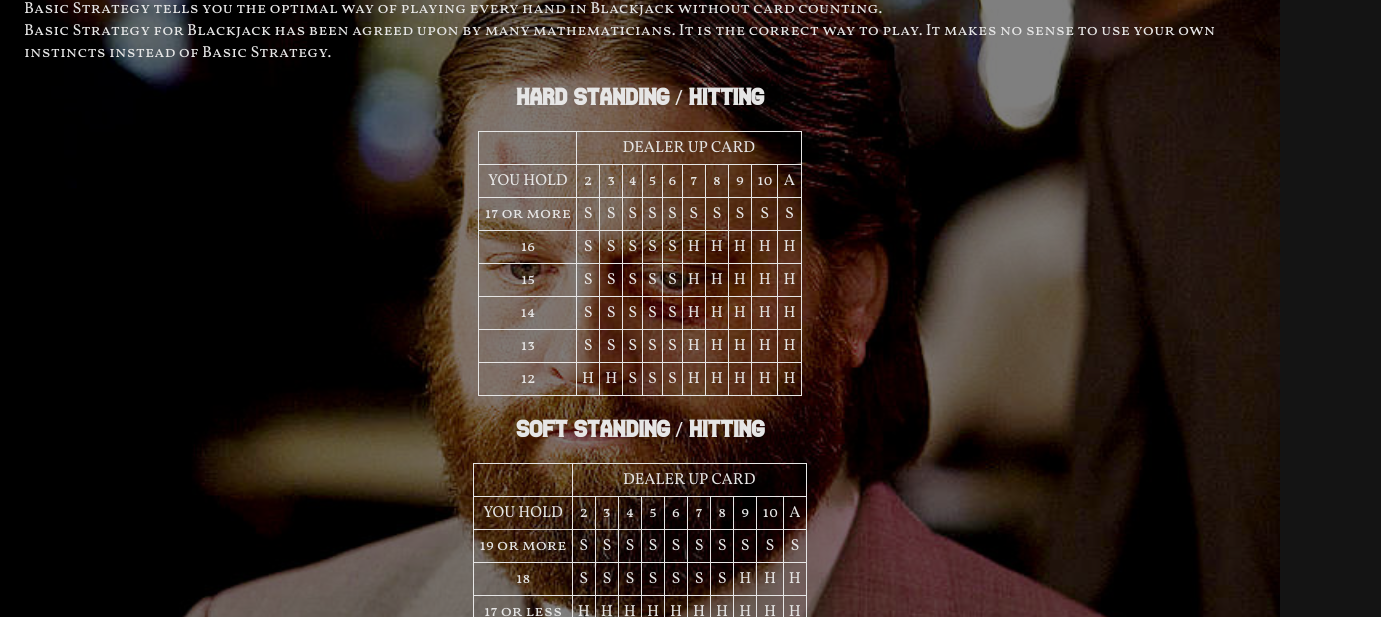
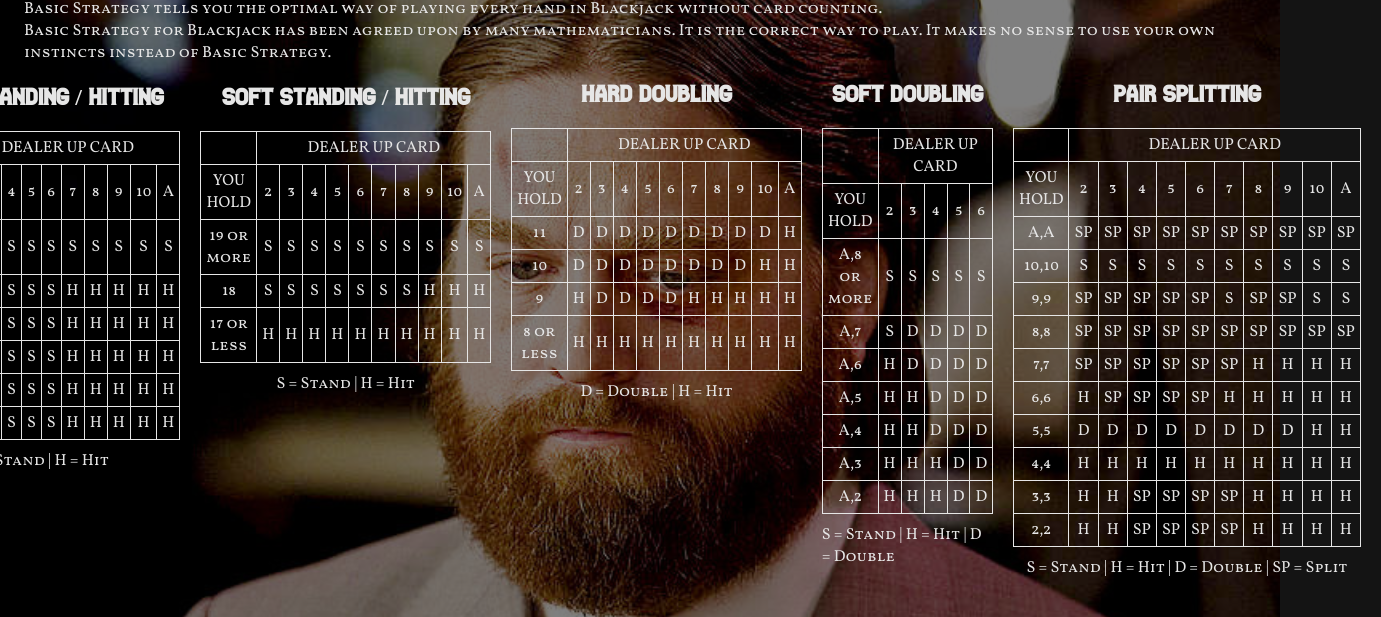
Before and after one commit to BlackjackTeacher/Blackjack, a plain HTML site: page strategytables.html in a window 1280 px wide. Shown: the part 183-800 px from the top of the page, 1381 px wide, since content can reach past the window. Drawn offline with nearby package versions, Linux system fonts and the light colour scheme.

Commit message:
Strategy Table update

```diff
--- a/css/strategytables.css
+++ b/css/strategytables.css
@@ -12,3 +12,16 @@
     background-attachment: fixed;
     background-blend-mode: overlay;
 }
+.strategytables {
+    display: inline-flex;
+    justify-content: center;
+}
+.strategytable {
+    display: flex;
+    flex-direction: column;
+    align-items: center;
+    margin-right: 20px;
+}
+table {
+    margin-bottom: 10px;
+}
--- a/strategytables.html
+++ b/strategytables.html
@@ -57,6 +57,8 @@
 			<p>Basic Strategy tells you the optimal way of playing every hand in Blackjack without card
 				counting.<br>Basic Strategy for Blackjack has been agreed upon by many mathematicians. It is the correct
 				way to play. It makes no sense to use your own instincts instead of Basic Strategy.</p>
+			<div class="strategytables">
+				<div class="hard-standing-hitting strategytable">
 					<h2>Hard Standing / Hitting</h2>
 					<table>
 						<tr>
@@ -155,6 +157,9 @@
 							<td>H</td>
 						</tr>
 					</table>
+					<p>S = Stand | H = Hit</p>
+				</div>
+				<div class="soft-standing-hitting strategytable">
 					<h2>Soft Standing / Hitting</h2>
 					<table>
 						<tr>
@@ -214,6 +219,9 @@
 							<td>H</td>
 						</tr>
 					</table>
+					<p>S = Stand | H = Hit</p>
+				</div>
+				<div class="hard-doubling strategytable">
 					<h2>Hard Doubling</h2>
 					<table>
 						<tr>
@@ -286,6 +294,9 @@
 							<td>H</td>
 						</tr>
 					</table>
+					<p>D = Double | H = Hit</p>
+				</div>
+				<div class="soft-doubling strategytable">
 					<h2>Soft Doubling</h2>
 					<table>
 						<tr>
@@ -357,6 +368,9 @@
 							<td>D</td>
 						</tr>
 					</table>
+					<p>S = Stand | H = Hit | D = Double</p>
+				</div>
+				<div class="pair-splitting strategytable">
 					<h2>Pair Splitting</h2>
 					<table>
 						<tr>
@@ -507,6 +521,11 @@
 							<td>H</td>
 						</tr>
 					</table>
+					<p>S = Stand | H = Hit | D = Double | SP = Split</p>
+				</div>
+
+			</div>
+
 		</section>
 	</main>
 </body>
```
Lines whose indentation alone changed are shown as unchanged.
